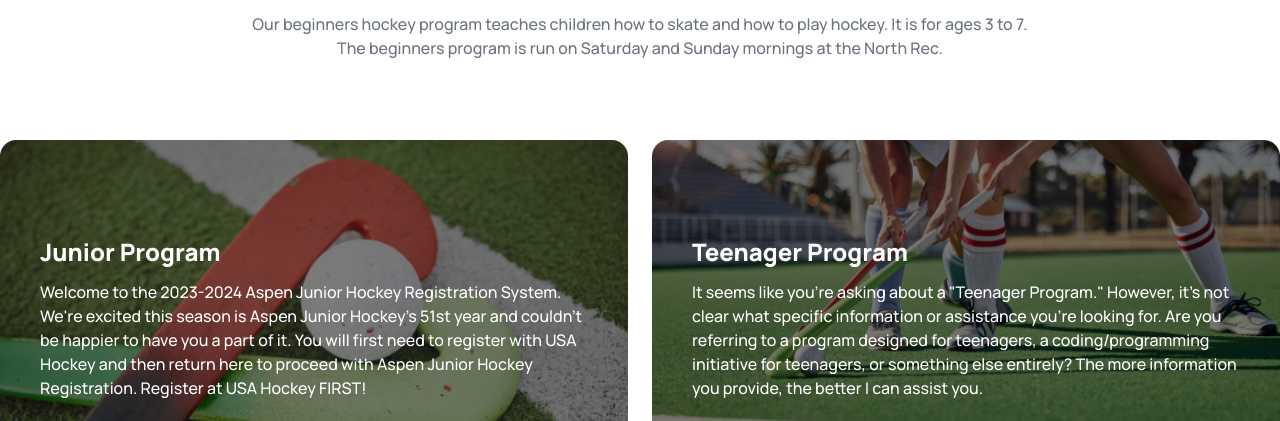
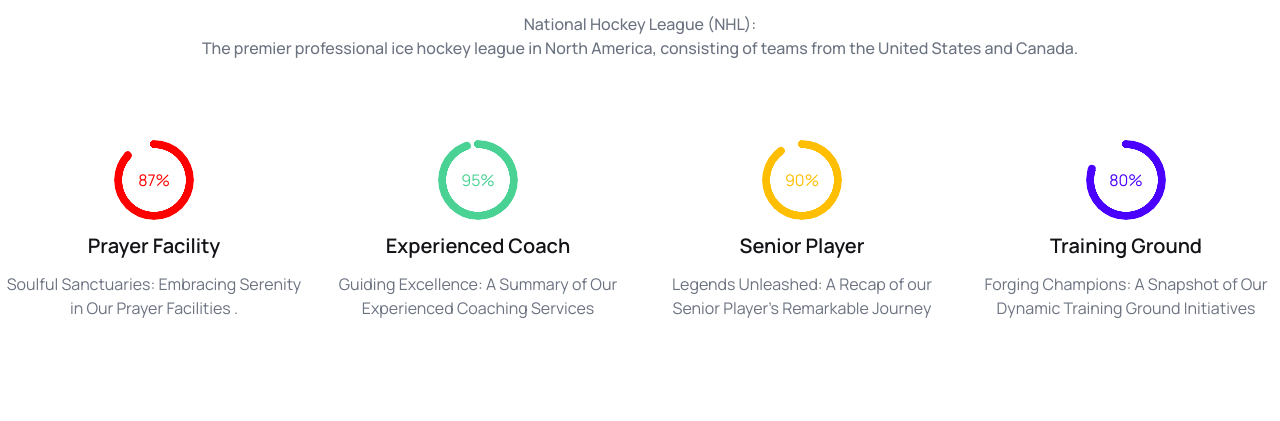
Before and after one commit to SojibAhmed114/Assignment-3, a plain HTML site: page index.html in a window 1280 px wide. Shown: the part 172-593 px from the top of the page. Drawn offline with nearby package versions, Linux system fonts and the light colour scheme.

Commit message:
Professional Hockeys Club section done with responsive

```diff
--- a/index.html
+++ b/index.html
@@ -29,13 +29,41 @@
   <body class="text-[#131318] font-manrope">
     <main class="container mx-auto">
 
+    <!-- Professional Hockeys Club section start -->
+    <section class="mt-28">
+      <h2 class="text-4xl text-[#131318] font-extrabold text-center mb-8 mx-2">Professional Hockeys Club </h2>
+        <p class="font-medium text-gray-500 text-center mx-5 lg:mx-3 mb-10 lg:mb-20">National Hockey League (NHL): <br>The premier professional ice hockey league in North America, consisting of teams from the United States and Canada.</p>
 
+      <div class="grid gap-12 lg:gap-4 grid-cols-1  mx-5 lg:mx-0 md:grid-cols-2 lg:grid-cols-4">
+        <div class=" text-center space-y-3" >
+            <div class="radial-progress text-[#FF0000]" style="--value:87;" role="progressbar">87%</div>
+            <h2 class="text-xl font-semibold">Prayer Facility</h2>
+            <p class="text-gray-500">Soulful Sanctuaries: Embracing Serenity in Our Prayer Facilities .</p>
+        </div>
+        <div class=" text-center space-y-3" >
+            <div class="radial-progress text-[#49D293]" style="--value:95;" role="progressbar">95%</div>
+            <h2 class="text-xl font-semibold">Experienced Coach </h2>
+            <p class="text-gray-500">Guiding Excellence: A Summary of Our Experienced Coaching Services</p>
+        </div>
+        <div class=" text-center space-y-3" >
+            <div class="radial-progress text-warning" style="--value:90;" role="progressbar">90%</div>
+            <h2 class="text-xl font-semibold">Senior Player </h2>
+            <p class="text-gray-500">Legends Unleashed: A Recap of our Senior Player's Remarkable Journey</p>
+        </div>
+        <div class=" text-center space-y-3" >
+            <div class="radial-progress text-primary" style="--value:80;" role="progressbar">80%</div>
+            <h2 class="text-xl font-semibold">Training Ground </h2>
+            <p class="text-gray-500">Forging Champions: A Snapshot of Our Dynamic Training Ground Initiatives</p>
+        </div>
+      </div>
+    </section>
+    <!-- Professional Hockeys Club section end -->
 
 
     <!-- Program Sections start -->
       <section class="my-28">
         <h2 class="text-4xl text-[#131318] font-extrabold text-center mb-8 mx-2">Program Sections</h2>
-        <p class="font-medium text-gray-500 text-center mx-5 lg:mx-3  mb-20">Our beginners hockey program teaches children how to skate and how to play hockey.  It is for ages 3 to 7. <br>  The beginners program is run on Saturday and Sunday mornings at the North Rec.</p>
+        <p class="font-medium text-gray-500 text-center mx-5 lg:mx-3  mb-10 lg:mb-20">Our beginners hockey program teaches children how to skate and how to play hockey.  It is for ages 3 to 7. <br>  The beginners program is run on Saturday and Sunday mornings at the North Rec.</p>
 
         <div class="grid gap-6 grid-cols-1 md:gird-cols-2 lg:grid-cols-2 px-5 lg:px-0">
           <div class="bg-[linear-gradient(90deg,rgba(0,0,0,0.5),rgba(0,0,0,0.5)),url('./Images/2.png')] bg-no-repeat bg-center bg-cover pb-6 pt-24 px-10 rounded-2xl space-y-3">
@@ -56,12 +84,12 @@
         </div>
       </section>
     <!-- Program Sections end -->
-    bg-[linear-gradient(to_right_bottom,rgba(49,84,44,0.8),rgba(16,71,52,0.8)),url('../src/images/icon-bg.jpg')]
+    <!-- bg-[linear-gradient(to_right_bottom,rgba(49,84,44,0.8),rgba(16,71,52,0.8)),url('../src/images/icon-bg.jpg')] -->
 
     <!-- Our New Products section start   -->
     <section class="mt-10">
       <h2 class="text-4xl text-[#131318] font-extrabold text-center mb-8 mx-2">Our New Products</h2>
-        <p class="font-medium text-gray-500 text-center mx-5 lg:mx-3  mb-20">The process of building a new product or feature starts with the initial spark of an idea, <br> followed by diligent validation, creative design, meticulous engineering, as well as detailed testing.</p>
+        <p class="font-medium text-gray-500 text-center mx-5 lg:mx-3 mb-10 lg:mb-20">The process of building a new product or feature starts with the initial spark of an idea, <br> followed by diligent validation, creative design, meticulous engineering, as well as detailed testing.</p>
       <div class=" grid gap-5 grid-cols-1 md:grid-cols-2 lg:grid-cols-2">
         <div>
           <!-- box one -->
@@ -177,7 +205,7 @@
       <!-- Clients Question section start here -->
       <section class=" py-16 lg:py-36 px-5 lg:px-0">
         <h2 class="text-4xl text-[#131318] font-extrabold text-center mb-8 mx-2">Clients Question</h2>
-        <p class="font-medium text-gray-500 text-center lg:mx-3  mb-20">True understanding is the result of asking good questions -- <br>ones that go beyond the surface and make people reconsider an issue, <br> view a problem through a new perspective, or even spark a completely new idea.</p>
+        <p class="font-medium text-gray-500 text-center lg:mx-3  mb-10 lg:mb-20">True understanding is the result of asking good questions -- <br>ones that go beyond the surface and make people reconsider an issue, <br> view a problem through a new perspective, or even spark a completely new idea.</p>
         <div class="flex gap-10 flex-col lg:flex-row border-2 p-5 box-border rounded-md">
           <div class="flex-1"> <img class="mx-auto" src="./Images/11.png" alt="questions"></div>
           <div class="flex-1">
```
